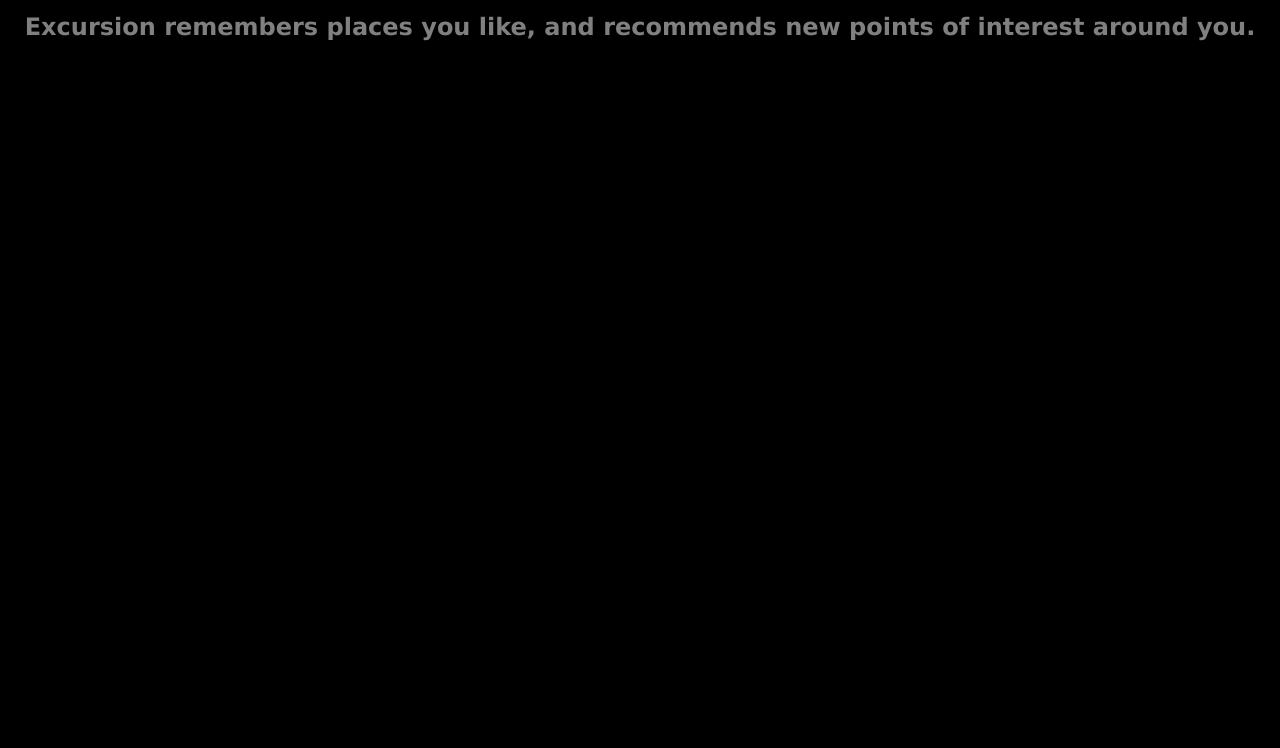
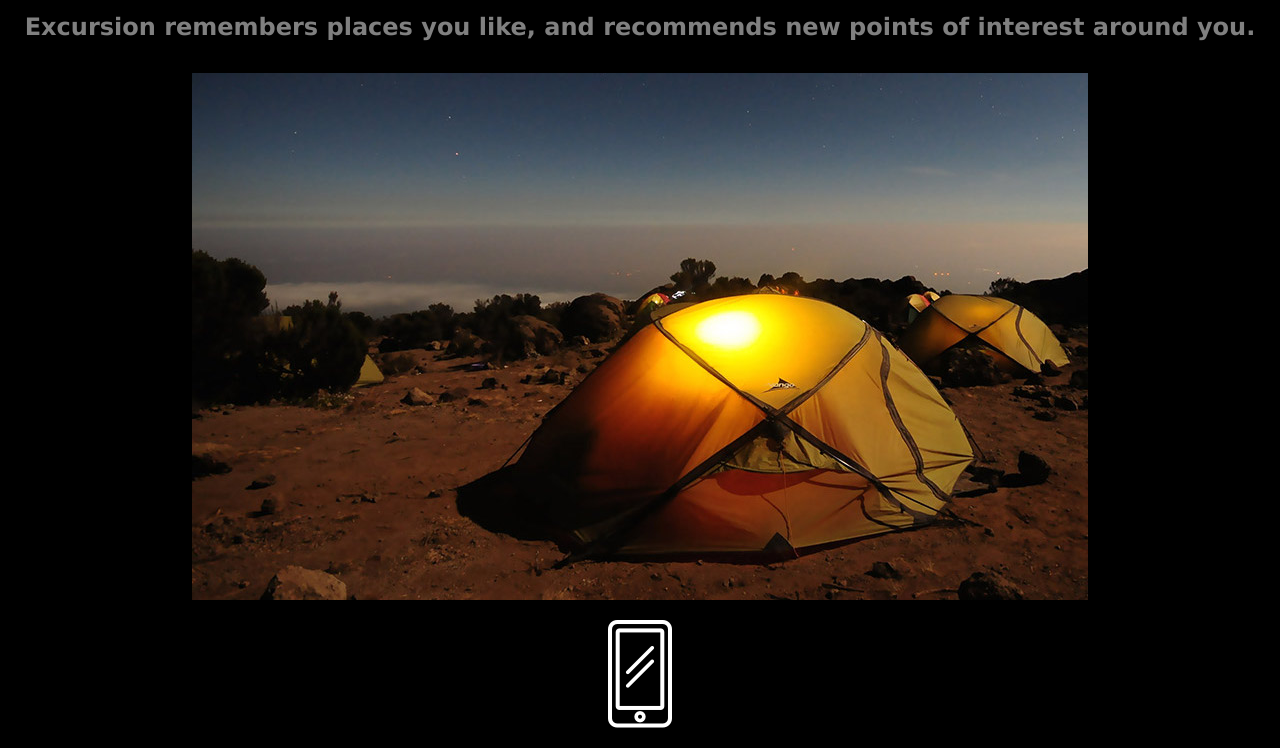
Before and after one commit to SnehaDahal-hello/excursion, a plain HTML site: page index.html in a window 1280 px wide. Shown: the part 420-1168 px from the top of the page. Before the commit the page ends 800 px from the top, so only its background shows below. Drawn offline with Linux system fonts and the light colour scheme.

```diff
--- a/index.html
+++ b/index.html
@@ -16,5 +16,7 @@
 	</video>
 	<h2 class="header--secondary">Your Personal Travel Guide</h2>
 	<h4 class="header--sub-header">Excursion remembers places you like, and recommends new points of interest around you.</h4>
+	<p><img src="resources/images/camp.jpg"></p>
+	<p><img src="resources/images/phone.webp"></p>
 	</body>
 </html>
```
